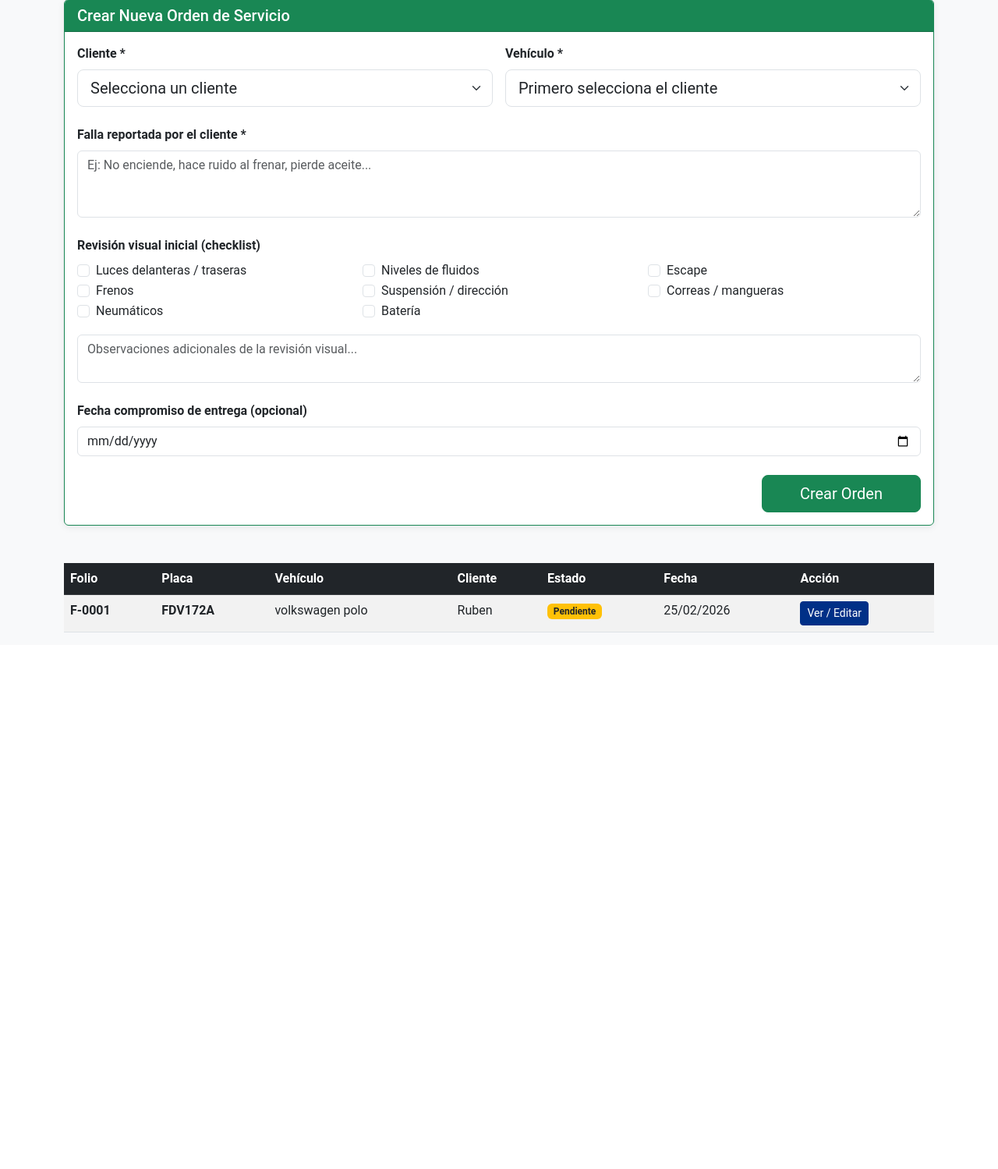
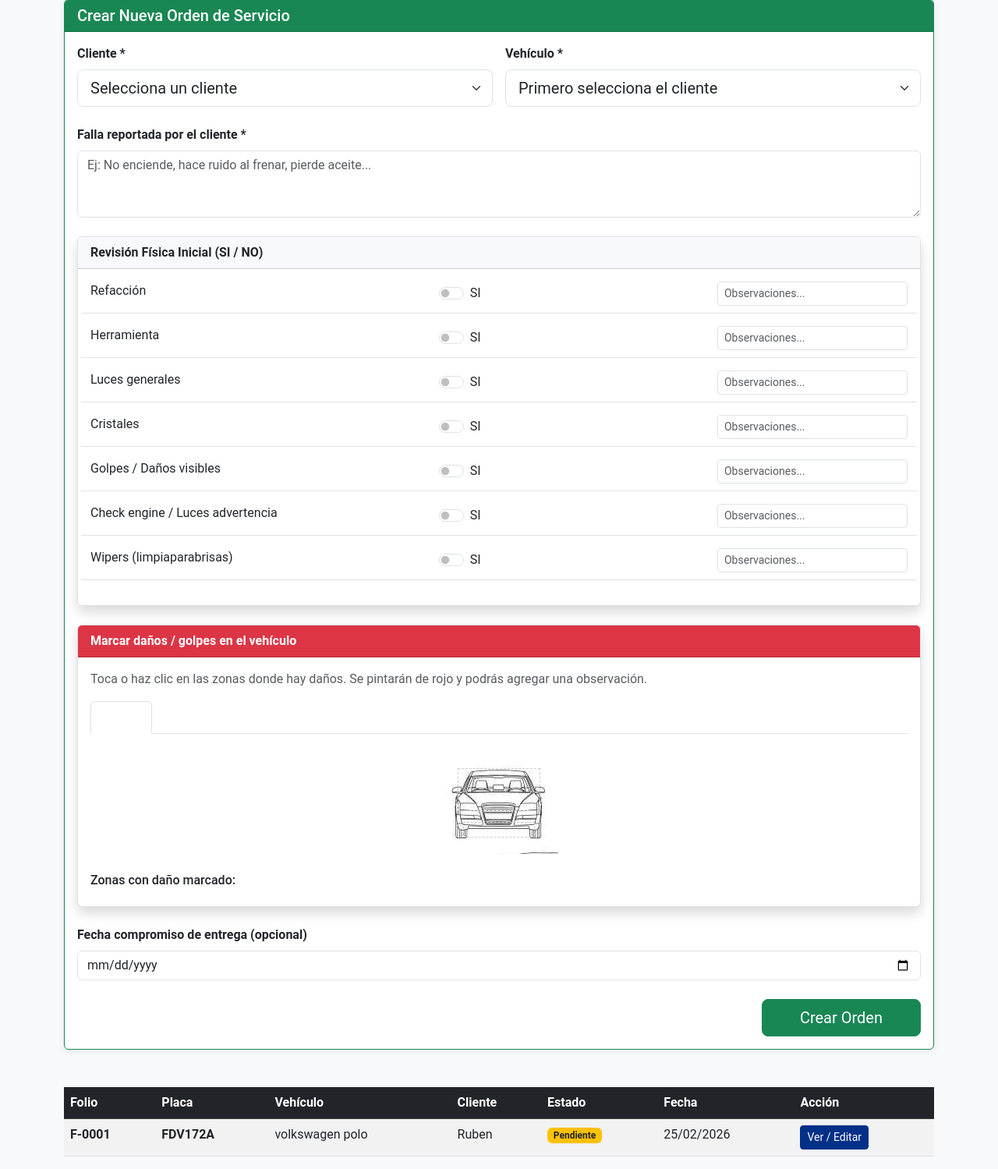
Before and after one commit to Bosner/TallerMecanico, a Flask app: page /ordenes_servicio in a window 1280 px wide, after a click on "+ Nueva Orden de Servicio". Shown: the part 491-1990 px from the top of the page at 78% size. Before the commit the page ends 1302 px from the top, so only its background shows below. Run offline with Flask 3, Linux system fonts and the light colour scheme.

Commit message:
changes 3.0

```diff
--- a/app.py
+++ b/app.py
@@ -12,6 +12,29 @@ db.init_app(app)
 with app.app_context():
     db.create_all()  # Crea tablas si no existen
 
+
+CHECKLIST_ITEMS = [
+    {"key": "refaccion", "label": "Refacción"},
+    {"key": "herramienta", "label": "Herramienta"},
+    {"key": "luces_general", "label": "Luces generales"},
+    {"key": "cristales", "label": "Cristales"},
+    {"key": "golpes", "label": "Golpes / Daños visibles"},
+    {"key": "check_engine", "label": "Check engine / Luces advertencia"},
+    {"key": "wipers", "label": "Wipers (limpiaparabrisas)"},
+]
+
+# Lista de zonas clicables (puedes agregar más)
+ZONAS_VEHICULO = [
+    {"key": "parachoques_delantero", "label": "Parachoques delantero"},
+    {"key": "capo", "label": "Capó"},
+    {"key": "puerta_delantera_izq", "label": "Puerta delantera izquierda"},
+    {"key": "puerta_delantera_der", "label": "Puerta delantera derecha"},
+    {"key": "puerta_trasera_izq", "label": "Puerta trasera izquierda"},
+    {"key": "puerta_trasera_der", "label": "Puerta trasera derecha"},
+    {"key": "parachoques_trasero", "label": "Parachoques trasero"},
+    {"key": "techo", "label": "Techo"},
+    # Agrega más si quieres: faros, guardabarros, etc.
+]
 # Página de inicio
 @app.route('/')
 def index():
@@ -347,11 +370,25 @@ def ordenes_servicio():
             except:
                 flash('Formato de fecha compromiso inválido', 'warning')
 
-        # Checklist como texto
-        if checklist_items:
-            nueva_orden.checklist_revision = ", ".join(checklist_items)
-        else:
-            nueva_orden.checklist_revision = "Sin ítems de revisión inicial marcados"
+        # Checklist
+        checklist_data = {}
+        for item in CHECKLIST_ITEMS:
+            key = item['key']
+            si = request.form.get(f'checklist_si_{key}') == 'on'
+            obs = request.form.get(f'obs_{key}', '').strip()
+            checklist_data[key] = {"si": si, "obs": obs}
+
+        # Daños / golpes
+        danios_data = {}
+        for zona in ZONAS_VEHICULO:
+            key = zona['key']
+            marcado = request.form.get(f'danio_marcado_{key}') == 'on'
+            descripcion = request.form.get(f'danio_desc_{key}', '').strip()
+            if marcado or descripcion:
+                danios_data[key] = {"marcado": marcado, "descripcion": descripcion}
+
+        nueva_orden.checklist_revision = checklist_data
+        nueva_orden.danios_zonas = danios_data
 
         db.session.add(nueva_orden)
         db.session.commit()
@@ -409,7 +446,9 @@ def ordenes_servicio():
         total_pendientes=total_pendientes,
         total_progreso=total_progreso,
         total_completadas_hoy=total_completadas_hoy,
-        total_abiertas=total_abiertas
+        total_abiertas=total_abiertas,
+        checklist_items=CHECKLIST_ITEMS,
+        zonas_vehiculo=ZONAS_VEHICULO
     )
 
 @app.route('/ordenes_servicio/<int:orden_id>')
--- a/models.py
+++ b/models.py
@@ -1,5 +1,6 @@
 from flask_sqlalchemy import SQLAlchemy
 from datetime import date, datetime
+from sqlalchemy.dialects.sqlite import JSON
 
 db = SQLAlchemy()
 
@@ -57,12 +58,13 @@ class OrdenTrabajo(db.Model):
     folio = db.Column(db.String(20), unique=True)  # Nuevo: Folio secuencial como en Excels (ej: 'FOLIO-001')
     vehiculo_id = db.Column(db.Integer, db.ForeignKey('vehiculo.id'), nullable=False)
     falla_reportada = db.Column(db.Text, nullable=False)  # Nuevo: Falla que reporta el cliente (de Excels)
-    checklist_revision = db.Column(db.Text)  # Nuevo: Checklist visual (JSON o texto serializado, ej: "Luces: OK, Frenos: Mal")
+    checklist_revision = db.Column(JSON, nullable=True)  # Nuevo: Checklist visual (JSON o texto serializado, ej: "Luces: OK, Frenos: Mal")
     trabajo_realizado = db.Column(db.Text)  # Nuevo: Servicio realizado (de Excels)
     estado = db.Column(db.String(50), default='Pendiente')
     fecha_creacion = db.Column(db.DateTime, default=datetime.utcnow)
     fecha_compromiso = db.Column(db.Date)  # Nuevo: Fecha compromiso entrega (de Excels)
     fecha_entrega = db.Column(db.Date)
+    danios_zonas = db.Column(JSON, nullable=True)
 
     # Relación many-to-many con Inventario
     partes = db.relationship(
--- a/templates/ordenes_servicio.html
+++ b/templates/ordenes_servicio.html
@@ -78,7 +78,8 @@
         </div>
         <div class="card-body">
             <form method="POST">
-                <div class="row g-3">
+                <!-- Cliente y Vehículo -->
+                <div class="row g-3 mb-4">
                     <div class="col-md-6">
                         <label for="cliente_id" class="form-label fw-bold">Cliente *</label>
                         <select class="form-select form-select-lg" id="cliente_id" name="cliente_id"
@@ -97,59 +98,102 @@
                     </div>
                 </div>
 
-                <div class="mt-4">
+                <!-- Falla reportada -->
+                <div class="mb-4">
                     <label for="falla_reportada" class="form-label fw-bold">Falla reportada por el cliente *</label>
                     <textarea class="form-control" id="falla_reportada" name="falla_reportada" rows="3"
                               placeholder="Ej: No enciende, hace ruido al frenar, pierde aceite..." required></textarea>
                 </div>
 
-                <div class="mt-4">
-                    <label class="form-label fw-bold">Revisión visual inicial (checklist)</label>
-                    <div class="row g-3">
-                        <div class="col-md-4">
-                            <div class="form-check">
-                                <input class="form-check-input" type="checkbox" name="checklist[]" value="Luces delanteras / traseras" id="chk1">
-                                <label class="form-check-label" for="chk1">Luces delanteras / traseras</label>
+                <!-- Checklist Revisión Física Inicial -->
+                <div class="card shadow mb-4">
+                    <div class="card-header bg-light fw-bold">Revisión Física Inicial (SI / NO)</div>
+                    <div class="card-body">
+                        {% for item in checklist_items %}
+                        <div class="row mb-3 align-items-center border-bottom pb-2">
+                            <div class="col-md-5">
+                                <label class="form-label">{{ item.label }}</label>
                             </div>
-                            <div class="form-check">
-                                <input class="form-check-input" type="checkbox" name="checklist[]" value="Frenos (pastillas / discos)" id="chk2">
-                                <label class="form-check-label" for="chk2">Frenos</label>
+                            <div class="col-md-4">
+                                <div class="form-check form-switch">
+                                    <input class="form-check-input" type="checkbox"
+                                           name="checklist_si_{{ item.key }}" id="si_{{ item.key }}">
+                                    <label class="form-check-label" for="si_{{ item.key }}">SI</label>
+                                </div>
                             </div>
-                            <div class="form-check">
-                                <input class="form-check-input" type="checkbox" name="checklist[]" value="Neumáticos (presión / desgaste)" id="chk3">
-                                <label class="form-check-label" for="chk3">Neumáticos</label>
+                            <div class="col-md-3">
+                                <input type="text" class="form-control form-control-sm"
+                                       name="obs_{{ item.key }}" placeholder="Observaciones...">
                             </div>
                         </div>
-                        <div class="col-md-4">
-                            <div class="form-check">
-                                <input class="form-check-input" type="checkbox" name="checklist[]" value="Niveles (aceite, refrigerante, líquido frenos)" id="chk4">
-                                <label class="form-check-label" for="chk4">Niveles de fluidos</label>
-                            </div>
-                            <div class="form-check">
-                                <input class="form-check-input" type="checkbox" name="checklist[]" value="Suspensión / dirección" id="chk5">
-                                <label class="form-check-label" for="chk5">Suspensión / dirección</label>
-                            </div>
-                            <div class="form-check">
-                                <input class="form-check-input" type="checkbox" name="checklist[]" value="Batería y bornes" id="chk6">
-                                <label class="form-check-label" for="chk6">Batería</label>
-                            </div>
-                        </div>
-                        <div class="col-md-4">
-                            <div class="form-check">
-                                <input class="form-check-input" type="checkbox" name="checklist[]" value="Escape (ruido / fugas)" id="chk7">
-                                <label class="form-check-label" for="chk7">Escape</label>
-                            </div>
-                            <div class="form-check">
-                                <input class="form-check-input" type="checkbox" name="checklist[]" value="Correas y mangueras" id="chk8">
-                                <label class="form-check-label" for="chk8">Correas / mangueras</label>
-                            </div>
-                        </div>
+                        {% endfor %}
                     </div>
-                    <textarea class="form-control mt-3" name="notas_checklist" rows="2"
-                              placeholder="Observaciones adicionales de la revisión visual..."></textarea>
                 </div>
 
-                <div class="mt-4">
+                <!-- Marcado interactivo de daños -->
+                <div class="card shadow mb-4">
+                    <div class="card-header bg-danger text-white fw-bold">
+                        Marcar daños / golpes en el vehículo
+                    </div>
+                    <div class="card-body">
+                        <p class="text-muted mb-3">Toca o haz clic en las zonas donde hay daños. Se pintarán de rojo y podrás agregar una observación.</p>
+
+                        <!-- Pestañas para cambiar vista del carro -->
+                        <ul class="nav nav-tabs mb-3" id="vistasCarroTab" role="tablist">
+                            <li class="nav-item" role="presentation">
+                                <button class="nav-link active" id="frente-tab" data-bs-toggle="tab" data-bs-target="#vista-frente" type="button">Frente</button>
+                            </li>
+                            <li class="nav-item" role="presentation">
+                                <button class="nav-link" id="izquierda-tab" data-bs-toggle="tab" data-bs-target="#vista-izquierda" type="button">Izquierda</button>
+                            </li>
+                            <li class="nav-item" role="presentation">
+                                <button class="nav-link" id="derecha-tab" data-bs-toggle="tab" data-bs-target="#vista-derecha" type="button">Derecha</button>
+                            </li>
+                            <li class="nav-item" role="presentation">
+                                <button class="nav-link" id="atras-tab" data-bs-toggle="tab" data-bs-target="#vista-atras" type="button">Atrás</button>
+                            </li>
+                            <li class="nav-item" role="presentation">
+                                <button class="nav-link" id="arriba-tab" data-bs-toggle="tab" data-bs-target="#vista-arriba" type="button">Arriba</button>
+                            </li>
+                        </ul>
+
+                        <div class="tab-content mb-4" id="vistasCarroTabContent">
+                            <!-- Vista Frente -->
+                            <div class="tab-pane fade show active text-center" id="vista-frente">
+                                <div class="position-relative d-inline-block">
+                                    <img src="{{ url_for('static', filename='img/vehiculo/frente.png') }}" alt="Vista frente" class="img-fluid" style="max-height: 350px;">
+                                    <!-- Zonas superpuestas (ajusta top/left/width/height según tu imagen) -->
+                                    <div class="danio-zona" data-zona="parachoques_delantero" style="position:absolute; top:70%; left:20%; width:60%; height:15%; cursor:pointer; border:1px dashed #ccc;"></div>
+                                    <div class="danio-zona" data-zona="capo" style="position:absolute; top:20%; left:15%; width:70%; height:40%; cursor:pointer; border:1px dashed #ccc;"></div>
+                                </div>
+                            </div>
+
+                            <!-- Vista Izquierda (ejemplo) -->
+                            <div class="tab-pane fade text-center" id="vista-izquierda">
+                                <div class="position-relative d-inline-block">
+                                    <img src="{{ url_for('static', filename='img/vehiculo/izquierda.png') }}" alt="Vista izquierda" class="img-fluid" style="max-height: 350px;">
+                                    <div class="danio-zona" data-zona="puerta_delantera_izq" style="position:absolute; top:35%; left:35%; width:30%; height:35%; cursor:pointer; border:1px dashed #ccc;"></div>
+                                    <!-- Agrega más <div class="danio-zona"> según necesites -->
+                                </div>
+                            </div>
+
+                            <!-- Repite para derecha, atrás y arriba con sus imágenes y posiciones -->
+                            <!-- ... -->
+                        </div>
+
+                        <!-- Lista de zonas marcadas (se actualiza con JS) -->
+                        <div id="zonasMarcadas" class="mt-3">
+                            <h6>Zonas con daño marcado:</h6>
+                            <ul id="listaZonas" class="list-group"></ul>
+                        </div>
+
+                        <!-- Campo oculto para enviar JSON al servidor -->
+                        <input type="hidden" name="danios_zonas_json" id="danios_zonas_json">
+                    </div>
+                </div>
+
+                <!-- Fecha compromiso -->
+                <div class="mb-4">
                     <label for="fecha_compromiso" class="form-label fw-bold">Fecha compromiso de entrega (opcional)</label>
                     <input type="date" class="form-control" id="fecha_compromiso" name="fecha_compromiso">
                 </div>
@@ -258,6 +302,65 @@ function cargarVehiculos(clienteId) {
             select.innerHTML = '<option value="">Error al cargar vehículos</option>';
         });
 }
+
+// Objeto para guardar daños
+let daniosSeleccionados = {};
+
+// Manejar clic en zonas
+document.querySelectorAll('.danio-zona').forEach(zona => {
+    zona.addEventListener('click', function() {
+        const key = this.dataset.zona;
+
+        if (daniosSeleccionados[key]) {
+            // Desmarcar
+            delete daniosSeleccionados[key];
+            this.style.backgroundColor = 'transparent';
+            this.style.border = '1px dashed #ccc';
+        } else {
+            // Marcar
+            const obs = prompt(`Observación para ${key.replace('_', ' ').toUpperCase()}:`, '');
+            daniosSeleccionados[key] = {
+                marcado: true,
+                descripcion: obs || 'Daño detectado'
+            };
+            this.style.backgroundColor = 'rgba(255, 0, 0, 0.5)';
+            this.style.border = '2px solid red';
+        }
+
+        actualizarLista();
+        guardarJson();
+    });
+});
+
+// Actualizar lista visible
+function actualizarLista() {
+    const lista = document.getElementById('listaZonas');
+    lista.innerHTML = '';
+
+    Object.keys(daniosSeleccionados).forEach(key => {
+        const li = document.createElement('li');
+        li.className = 'list-group-item d-flex justify-content-between align-items-center';
+        li.innerHTML = `
+            <span><strong>${key.replace('_', ' ').toUpperCase()}</strong>: ${daniosSeleccionados[key].descripcion}</span>
+            <button class="btn btn-sm btn-danger" onclick="quitarDanio('${key}')">Quitar</button>
+        `;
+        lista.appendChild(li);
+    });
+}
+
+// Quitar zona
+function quitarDanio(key) {
+    delete daniosSeleccionados[key];
+    document.querySelector(`[data-zona="${key}"]`).style.backgroundColor = 'transparent';
+    document.querySelector(`[data-zona="${key}"]`).style.border = '1px dashed #ccc';
+    actualizarLista();
+    guardarJson();
+}
+
+// Guardar como JSON en hidden input
+function guardarJson() {
+    document.getElementById('danios_zonas_json').value = JSON.stringify(daniosSeleccionados);
+}
 </script>
 
 {% endblock %}
```
Also changed, not shown: templates/detalle_orden.html (+22 -4 lines), instance/app.db (added), static/img/vehiculo/arriba.png (added), static/img/vehiculo/atras.png (added), static/img/vehiculo/derecha.png (added), static/img/vehiculo/frente.png (added), static/img/vehiculo/izquierda.png (added).
